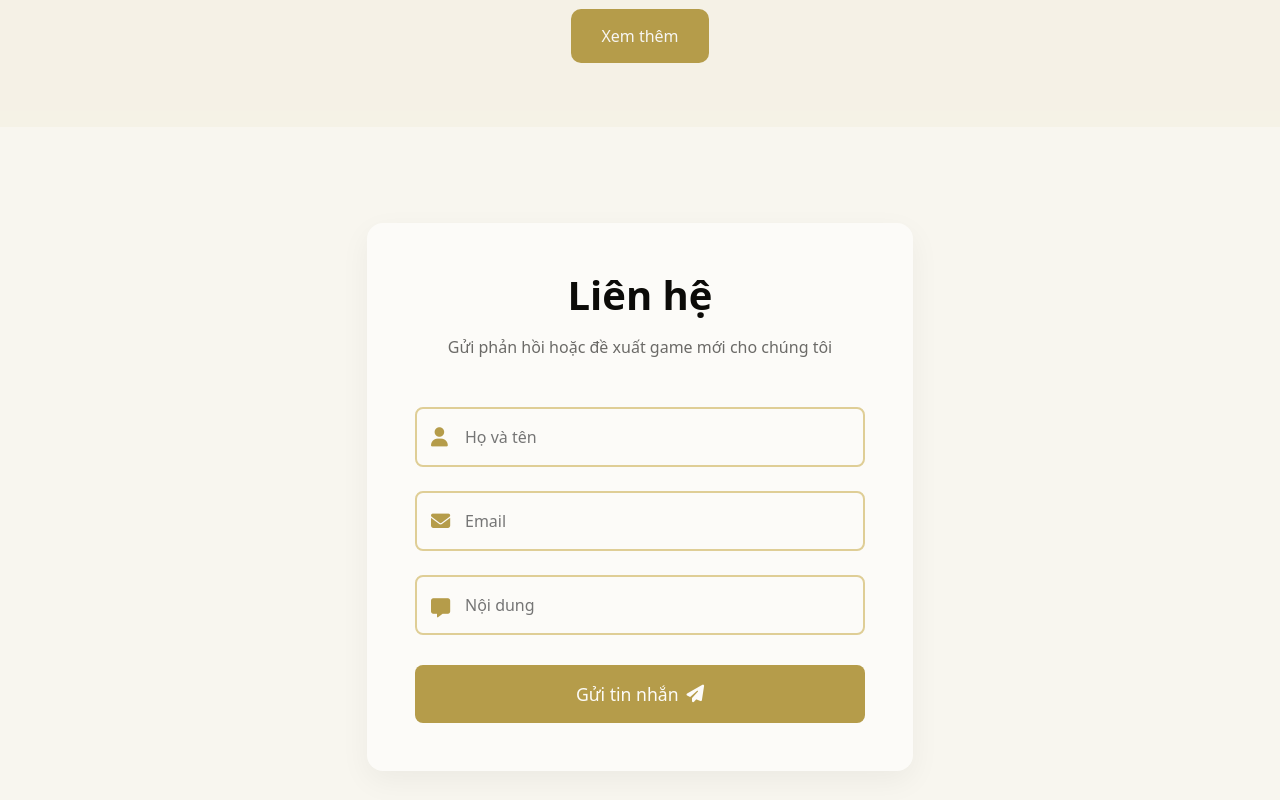
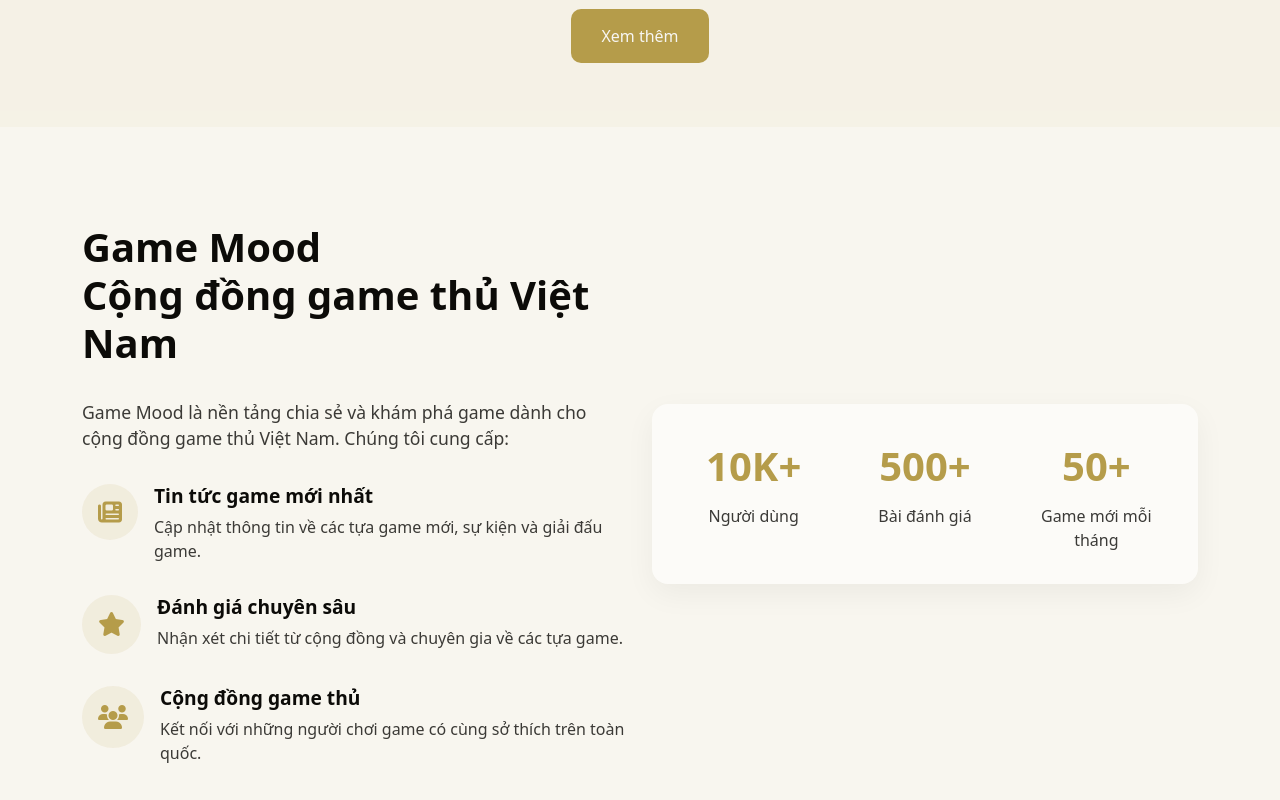
Before and after one commit to MaiNgocChau9/JSA-46-SPCK, a website: page index.html in a window 1280 px wide. Shown: the part 1160-1960 px from the top of the page. Drawn offline with nearby package versions, Linux system fonts and the light colour scheme.

Commit message:
Add About section with features and statistics to enhance user engagement

```diff
--- a/css/index.css
+++ b/css/index.css
@@ -720,3 +720,115 @@ body {
     border: 1px solid orangered;
   }
 }
+
+/* About Section */
+.about-section {
+  padding: 6rem 0;
+  background-color: rgba(181, 157, 75, 0.05);
+}
+
+.about-content h2 {
+  font-size: 2.5rem;
+  font-weight: bold;
+  margin-bottom: 2rem;
+  color: var(--text);
+}
+
+.about-content p {
+  font-size: 1.1rem;
+  color: var(--text);
+  opacity: 0.8;
+  margin-bottom: 2rem;
+}
+
+.features {
+  display: flex;
+  flex-direction: column;
+  gap: 2rem;
+}
+
+.feature-item {
+  display: flex;
+  align-items: flex-start;
+  gap: 1rem;
+}
+
+.feature-item i {
+  font-size: 1.5rem;
+  color: var(--primary);
+  background-color: rgba(181, 157, 75, 0.1);
+  padding: 1rem;
+  border-radius: 50%;
+  transition: all 0.3s;
+  aspect-ratio: 1/1;
+  display: flex;
+  align-items: center;
+  justify-content: center;
+}
+
+.feature-item:hover i {
+  background-color: var(--primary);
+  color: var(--background);
+  transform: scale(1.1);
+}
+
+.feature-text h4 {
+  font-size: 1.2rem;
+  font-weight: 600;
+  margin-bottom: 0.5rem;
+  color: var(--text);
+}
+
+.feature-text p {
+  font-size: 1rem;
+  margin-bottom: 0;
+}
+
+.about-stats {
+  display: grid;
+  grid-template-columns: repeat(3, 1fr);
+  gap: 2rem;
+  padding: 2rem;
+  background-color: var(--background);
+  border-radius: 1rem;
+  box-shadow: 0 10px 30px rgba(0, 0, 0, 0.05);
+}
+
+.stat-item {
+  display: flex;
+  flex-direction: column;
+  align-items: center;
+  text-align: center;
+}
+
+.stat-number {
+  font-size: 2.5rem;
+  font-weight: bold;
+  color: var(--primary);
+  margin-bottom: 0.5rem;
+}
+
+.stat-label {
+  font-size: 1rem;
+  color: var(--text);
+  opacity: 0.8;
+}
+
+@media (max-width: 767.98px) {
+  .about-section {
+    padding: 4rem 0;
+  }
+
+  .about-content h2 {
+    font-size: 2rem;
+  }
+
+  .about-stats {
+    margin-top: 3rem;
+    gap: 1rem;
+  }
+
+  .stat-number {
+    font-size: 2rem;
+  }
+}
--- a/index.html
+++ b/index.html
@@ -162,6 +162,58 @@
         </div>
       </section>
 
+      <section class="about-section">
+        <div class="container">
+          <div class="row align-items-center">
+            <div class="col-md-6" data-aos="fade-right">
+              <div class="about-content">
+                <h2>Game Mood<br>Cộng đồng game thủ Việt Nam</h2>
+                <p>Game Mood là nền tảng chia sẻ và khám phá game dành cho cộng đồng game thủ Việt Nam. Chúng tôi cung cấp:</p>
+                <div class="features">
+                  <div class="feature-item">
+                    <i class="fas fa-newspaper"></i>
+                    <div class="feature-text">
+                      <h4>Tin tức game mới nhất</h4>
+                      <p>Cập nhật thông tin về các tựa game mới, sự kiện và giải đấu game.</p>
+                    </div>
+                  </div>
+                  <div class="feature-item">
+                    <i class="fas fa-star"></i>
+                    <div class="feature-text">
+                      <h4>Đánh giá chuyên sâu</h4>
+                      <p>Nhận xét chi tiết từ cộng đồng và chuyên gia về các tựa game.</p>
+                    </div>
+                  </div>
+                  <div class="feature-item">
+                    <i class="fas fa-users"></i>
+                    <div class="feature-text">
+                      <h4>Cộng đồng game thủ</h4>
+                      <p>Kết nối với những người chơi game có cùng sở thích trên toàn quốc.</p>
+                    </div>
+                  </div>
+                </div>
+              </div>
+            </div>
+            <div class="col-md-6" data-aos="fade-left">
+              <div class="about-stats">
+                <div class="stat-item">
+                  <span class="stat-number">10K+</span>
+                  <span class="stat-label">Người dùng</span>
+                </div>
+                <div class="stat-item">
+                  <span class="stat-number">500+</span>
+                  <span class="stat-label">Bài đánh giá</span>
+                </div>
+                <div class="stat-item">
+                  <span class="stat-number">50+</span>
+                  <span class="stat-label">Game mới mỗi tháng</span>
+                </div>
+              </div>
+            </div>
+          </div>
+        </div>
+      </section>
+
       <section class="contact-section" id="contact">
         <div class="container">
           <div class="row justify-content-center">
```
